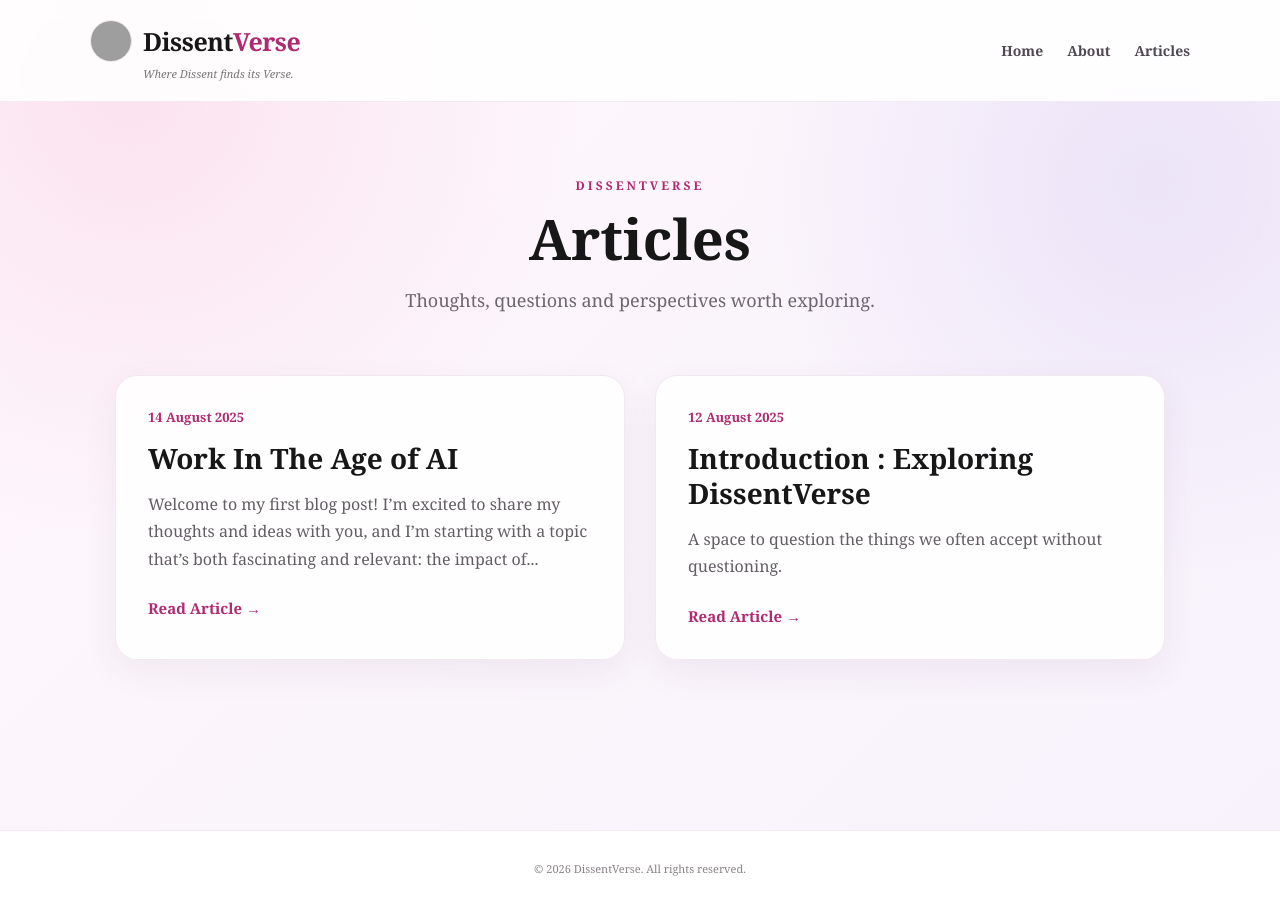
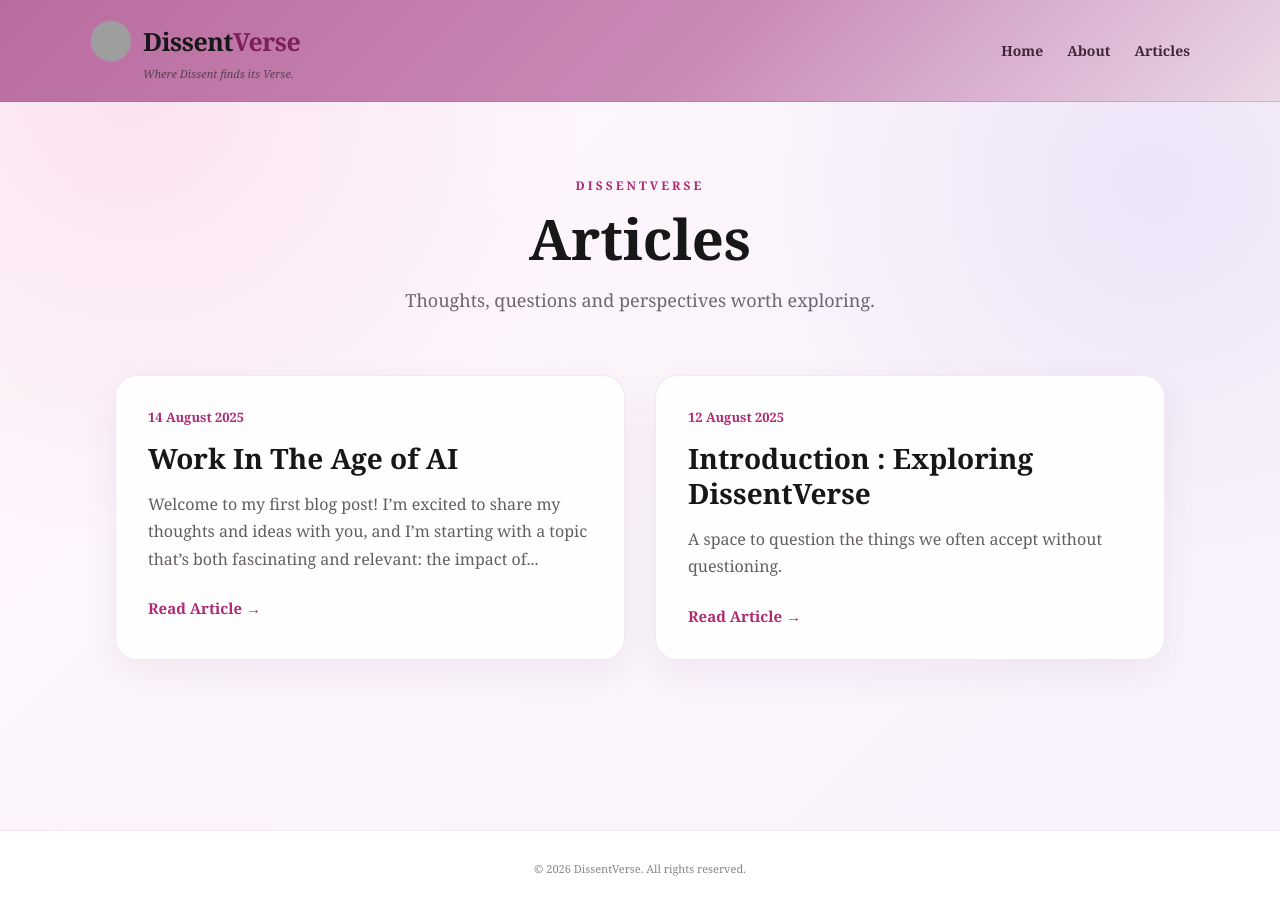
Before and after one commit to dissentverse/dissentverse, a Jekyll site: the page built from article.html, in a window 1280 px wide. Built offline with Jekyll 4.4.1, drawn with Linux system fonts in a browser that asks for light colours; grey boxes are pictures that could not be loaded.

Commit message:
Update article.html

```diff
--- a/article.html
+++ b/article.html
@@ -39,8 +39,15 @@ permalink: /articles.html
     /* HEADER */
 
     .site-header {
-      background: rgba(255, 255, 255, 0.88);
-      border-bottom: 1px solid rgba(190, 150, 180, 0.18);
+      background:
+        linear-gradient(
+          135deg,
+          #b96b9f,
+          #c98ab6 55%,
+          #ead8e8
+        );
+
+      border-bottom: 1px solid rgba(150, 80, 130, 0.20);
       backdrop-filter: blur(8px);
       padding: 20px 30px;
     }
@@ -82,13 +89,13 @@ permalink: /articles.html
     }
 
     .brand span {
-      color: #b02a72;
+      color: #7d1f58;
     }
 
     .tagline {
       margin-top: 4px;
       margin-left: 53px;
-      color: #777;
+      color: #594250;
       font-size: 11px;
       font-style: italic;
     }
@@ -99,14 +106,14 @@ permalink: /articles.html
     }
 
     .navigation a {
-      color: #4f4a50;
+      color: #3f2838;
       text-decoration: none;
       font-size: 14px;
       font-weight: bold;
     }
 
     .navigation a:hover {
-      color: #b02a72;
+      color: #7d1f58;
     }
 
     /* PAGE */
```
